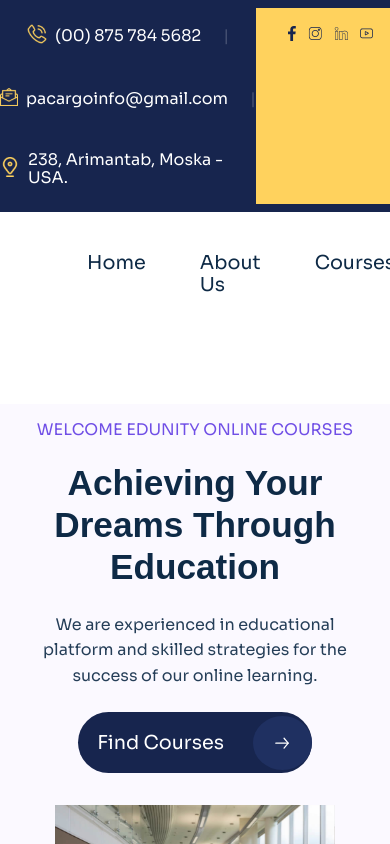
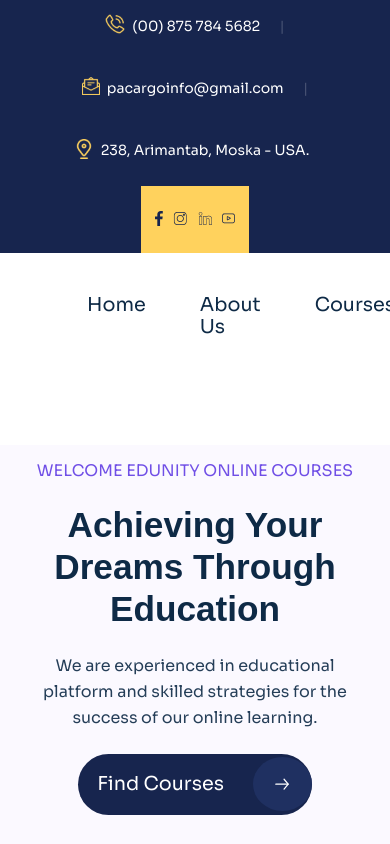
Before and after one commit to Siddami/WTFReactDec, a React (Vite) app: page / in a window 390 px wide. Shown: the top 844 px of the page. Built offline with nearby package versions, Linux system fonts and the light colour scheme.

Commit message:
feat: Hero section responsive design and styling improvements

```diff
--- a/src/components/Header/InfoHeader/InfoHeader.css
+++ b/src/components/Header/InfoHeader/InfoHeader.css
@@ -1,70 +1,80 @@
-.InfoHeader{
+.InfoHeader {
   background-color: var(--blue-color);
   color: white;
-    font-size: 1.5rem;
+  font-size: clamp(0.875rem, 1.5vw, 1.5rem);
 }
 
-.info-container{
+.info-container {
   max-width: 1440px;
   margin: 0 auto;
+  padding-inline: clamp(1rem, 4vw, 2rem);
   display: flex;
   justify-content: space-between;
+  align-items: center;
+  gap: 1rem;
 }
 
 .info {
   display: flex;
   align-items: center;
-    justify-content: space-between;
   gap: 0.875em;
+  flex-wrap: wrap;
 }
 
-.info p{
+.info p {
   display: flex;
   align-items: center;
   gap: 0.5em;
+  position: relative;
 }
 
-.info p::after{
-    content: '|';
+.info p::after {
+  content: "|";
   margin-left: 0.875em;
   color: white;
   opacity: 0.2;
 }
 
-.info p:last-child::after{
-    content: '';
+.info p:last-child::after {
+  content: "";
   margin: 0;
 }
 
-.social-info{
+.info a {
+  text-decoration: none;
+    color: white;
+}
+
+.social-info {
   background-color: var(--secondary-color);
   display: flex;
   gap: 0.75em;
   padding: 0 2em;
 }
 
-.social-info a{
+.social-info a {
   color: white;
 }
 
-@media (max-width: 860px){
-    .InfoHeader{
-        font-size: 1rem;
+@media (max-width: 860px) {
+  .info-container {
     flex-direction: column;
-        padding: 0.5em 0;
-        gap: 0.5em;
+    gap: 0.75em;
+    text-align: center;
   }
 
-    .info{
+  .info {
     flex-direction: column;
-        gap: 0.5em;
+    align-items: center;
   }
 
-    span{
-        display: block;
+  .social-info {
+    justify-content: center;
+    padding: 0.5em 1em;
   }
-
-    .social-info{
-        justify-content: center;
+  .info p:not(:last-child)::after {
+    content: "|";
+    margin-left: 0.875em;
+    opacity: 0.2;
   }
 }
--- a/src/components/Header/InfoHeader/index.jsx
+++ b/src/components/Header/InfoHeader/index.jsx
@@ -16,13 +16,13 @@ const InfoHeader = () => {
             <span>
               <Phone />
             </span>
-            <span>(00) 875 784 5682</span>
+            <a href="tel:+008757845682">(00) 875 784 5682</a>
           </p>
           <p>
             <span>
               <Envelope />
             </span>
-            <span>pacargoinfo@gmail.com</span>
+            <a href="mailto:pacargoinfo@gmail.com">pacargoinfo@gmail.com</a>
           </p>
           <p>
             <span>
@@ -32,16 +32,16 @@ const InfoHeader = () => {
           </p>
         </div>
         <div className="social-info">
-          <a href="https://wwww.facebook.com">
+          <a href="https://wwww.facebook.com" aria-label="Facebook">
             <Facebook />
           </a>
-          <a href="https://wwww.instagram.com">
+          <a href="https://wwww.instagram.com" aria-label="Instagram">
             <Insta />
           </a>
-          <a href="https://www.linkedin.com">
+          <a href="https://www.linkedin.com" aria-label="Linkedin">
             <Linkedin />
           </a>
-          <a href="https://www.youtube.com">
+          <a href="https://www.youtube.com" aria-label="Youtube">
             <Youtube />
           </a>
         </div>
--- a/src/index.css
+++ b/src/index.css
@@ -7,6 +7,7 @@
     --secondary-color: #FFD25D;
     --accent-purple: #785DD7;
     --accent-yellow: #FEB65C;
+    --light-purple: #E9E2FF;
     --blue-color: #17254E;
     --accent-blue: #1F3061;
     --text-color: #0E2A46;
```
Lines whose indentation alone changed are shown as unchanged.
